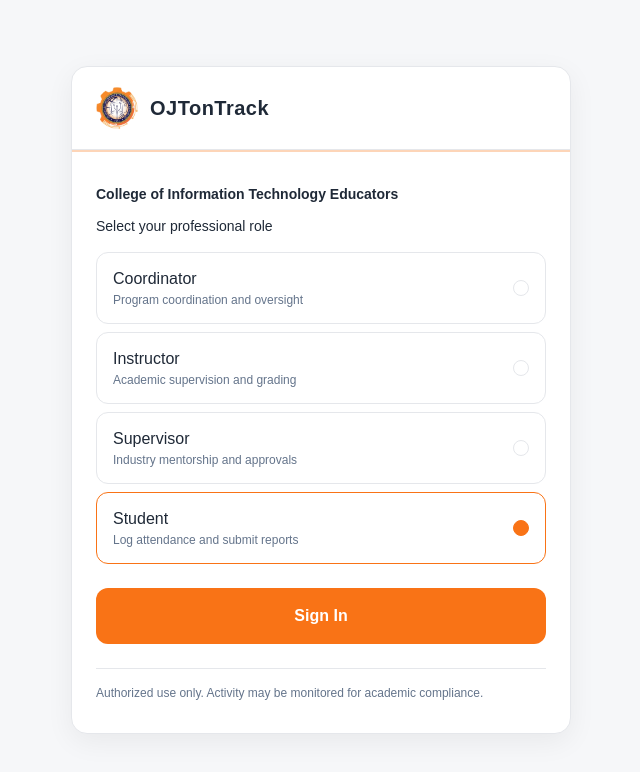
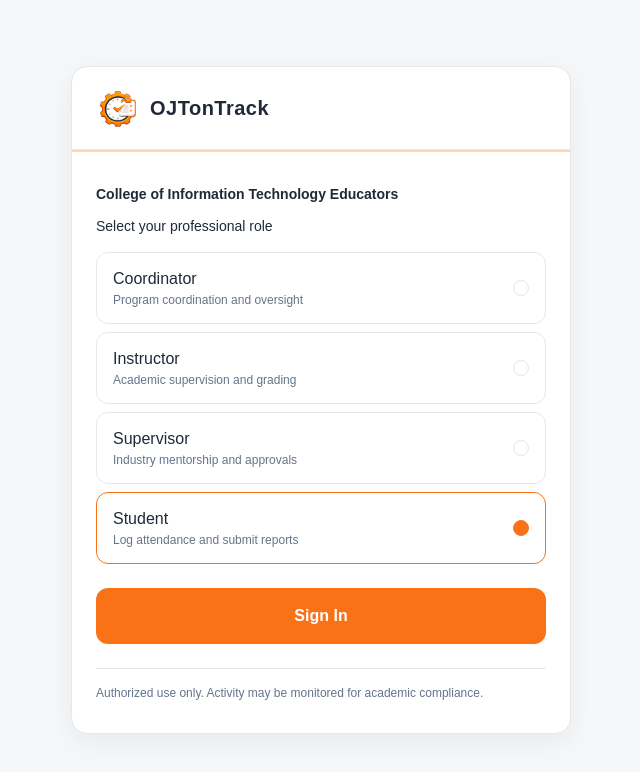
Before and after one commit to FluxxCC/OJTonTrack, a Next.js app: page / in a window 1280 px wide. Shown: the top 772 px of the page, without its empty margins (319-959 px from the left). Built offline with nearby package versions, Linux system fonts and the light colour scheme; no server answers.

Commit message:
Initial commit – OJTonTrack

```diff
--- a/src/app/page.tsx
+++ b/src/app/page.tsx
@@ -1,7 +1,6 @@
 "use client";
 import React, { useState } from "react";
 import Image from "next/image";
-import citeLogo from "../../assets/CITE.png";
 import { useRouter } from "next/navigation";
 
 type Role = "student" | "instructor" | "coordinator" | "supervisor";
@@ -19,7 +18,6 @@ export default function Home() {
   const [loading, setLoading] = useState(false);
 
   React.useEffect(() => {
-    // Check for existing session to auto-redirect
     const checkSession = async () => {
       let role = "";
       let idnumber = "";
@@ -28,8 +26,7 @@ export default function Home() {
         idnumber = localStorage.getItem("idnumber") || "";
       } catch {}
 
-      // If missing locally, check server (PWA persistence)
-      if ((!role || !idnumber) && typeof navigator !== 'undefined' && navigator.onLine) {
+      if ((!role || !idnumber) && typeof navigator !== "undefined" && navigator.onLine) {
         try {
           const res = await fetch("/api/auth/check-session");
           if (res.ok) {
@@ -68,7 +65,13 @@ export default function Home() {
         style={{ borderColor: "#E5E7EB", boxShadow: "0 8px 28px rgba(0,0,0,0.06)" }}
       >
         <div className="px-6 py-5 border-b flex items-center gap-3" style={{ borderColor: "#E5E7EB" }}>
-          <Image src={citeLogo} alt="CITE" width={42} height={42} className="h-10.5 w-10.5 rounded-md object-cover" />
+          <Image
+            src="/icons-512.png"
+            alt="OJTonTrack"
+            width={42}
+            height={42}
+            className="h-10.5 w-10.5 rounded-md object-cover"
+          />
           <div className="text-[#1F2937] font-extrabold text-[1.25rem] tracking-wide">OJTonTrack</div>
         </div>
         <div className="h-[2px] bg-[#F97316]/30" />
```
Lines whose indentation alone changed are shown as unchanged.
